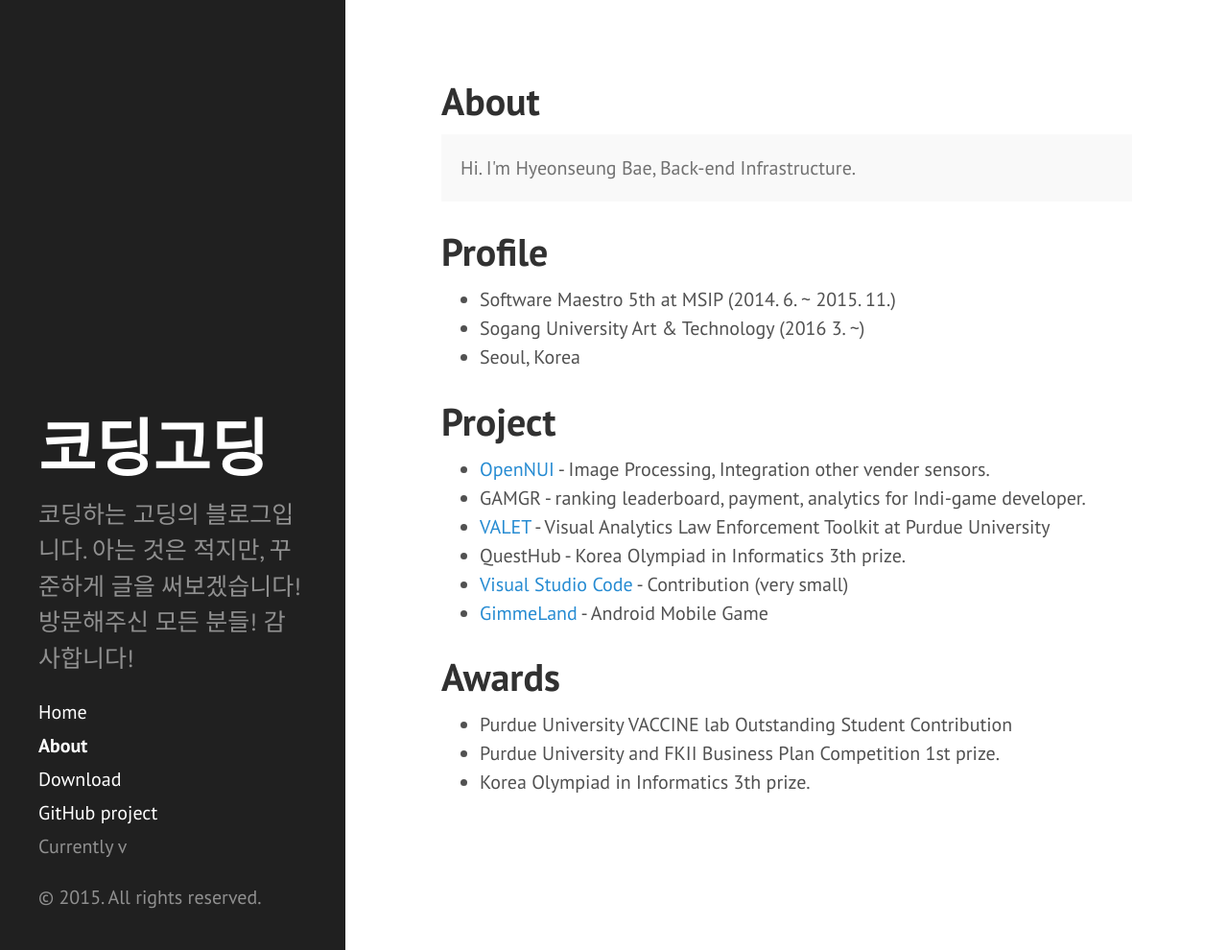
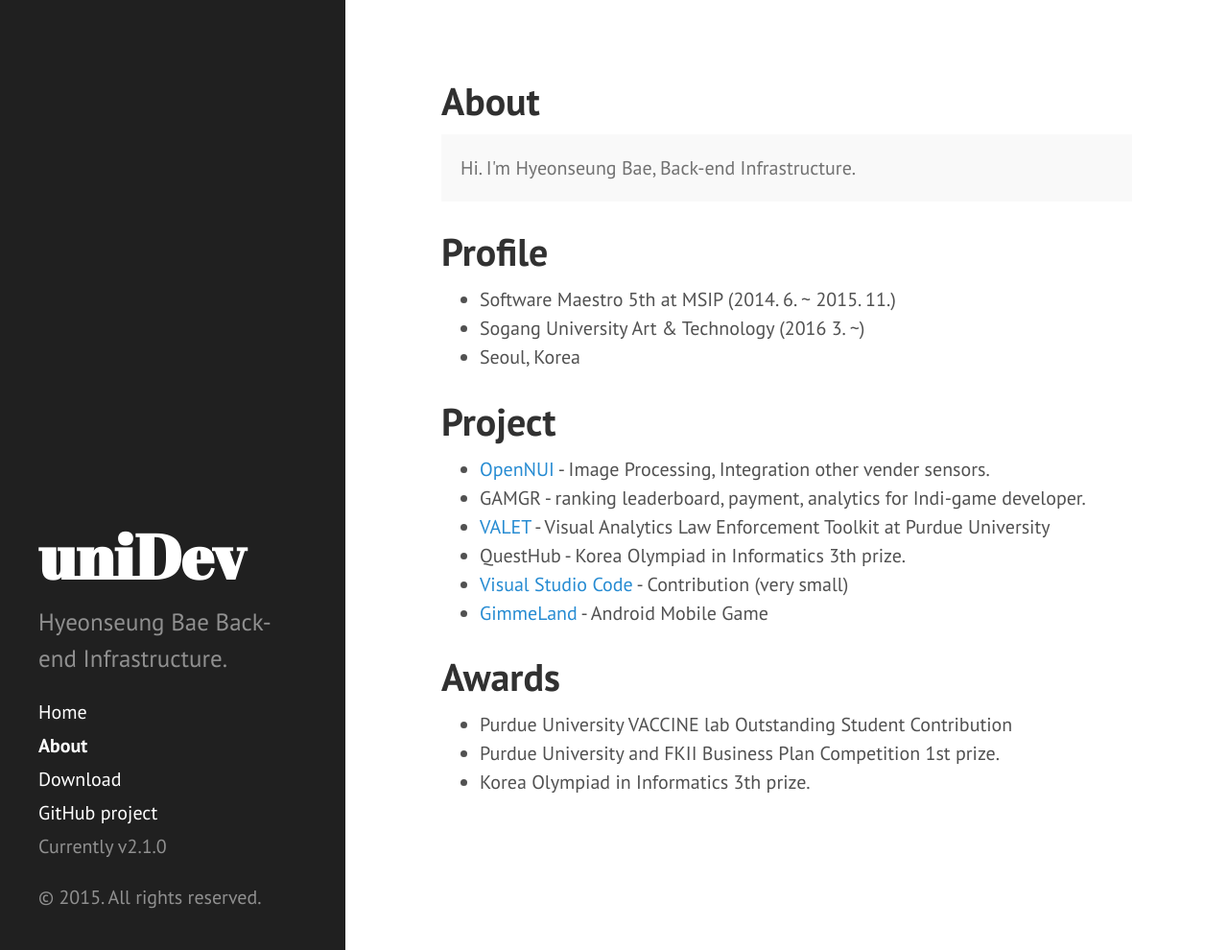
Before and after one commit to bae-unidev/bae-unidev.github.io, a Jekyll site: the page built from about.md, in a window 1280 px wide and 990 px high. Shown: the whole window at 96% size. Built offline with Jekyll 4.4.1, drawn with Linux system fonts in a browser that asks for light colours.

Commit message:
config modified.

```diff
--- a/_config.yml
+++ b/_config.yml
@@ -1,13 +1,24 @@
-# Site settings
-title: 코딩고딩
-email: bae-unidev@nate.com
+# Dependencies
+markdown:         kramdown
+highlighter:      pygments
+
+# Permalinks
+permalink:        pretty
+relative_permalinks: true
+
+# Setup
+title:            uniDev
+tagline:          "uniDev's blog"
 description: >
-  코딩하는 고딩의 블로그입니다. 아는 것은 적지만, 꾸준하게 글을 써보겠습니다!
-  방문해주신 모든 분들! 감사합니다!
-baseurl: "" # the subpath of your site, e.g. /blog/
-url: "http://bae-unidev.github.io" # the base hostname & protocol for your site
-twitter_username: baeunidev
-github_username:  bae-unidev
+  Hyeonseung Bae
+  Back-end Infrastructure.
+url:              http://bae-unidev.github.io
+baseurl:          /
 
-# Build settings
-markdown: kramdown
+paginate:         5
+
+# Custom vars
+version:          2.1.0
+
+github:
+  repo:           https://github.com/bae-unidev
```
